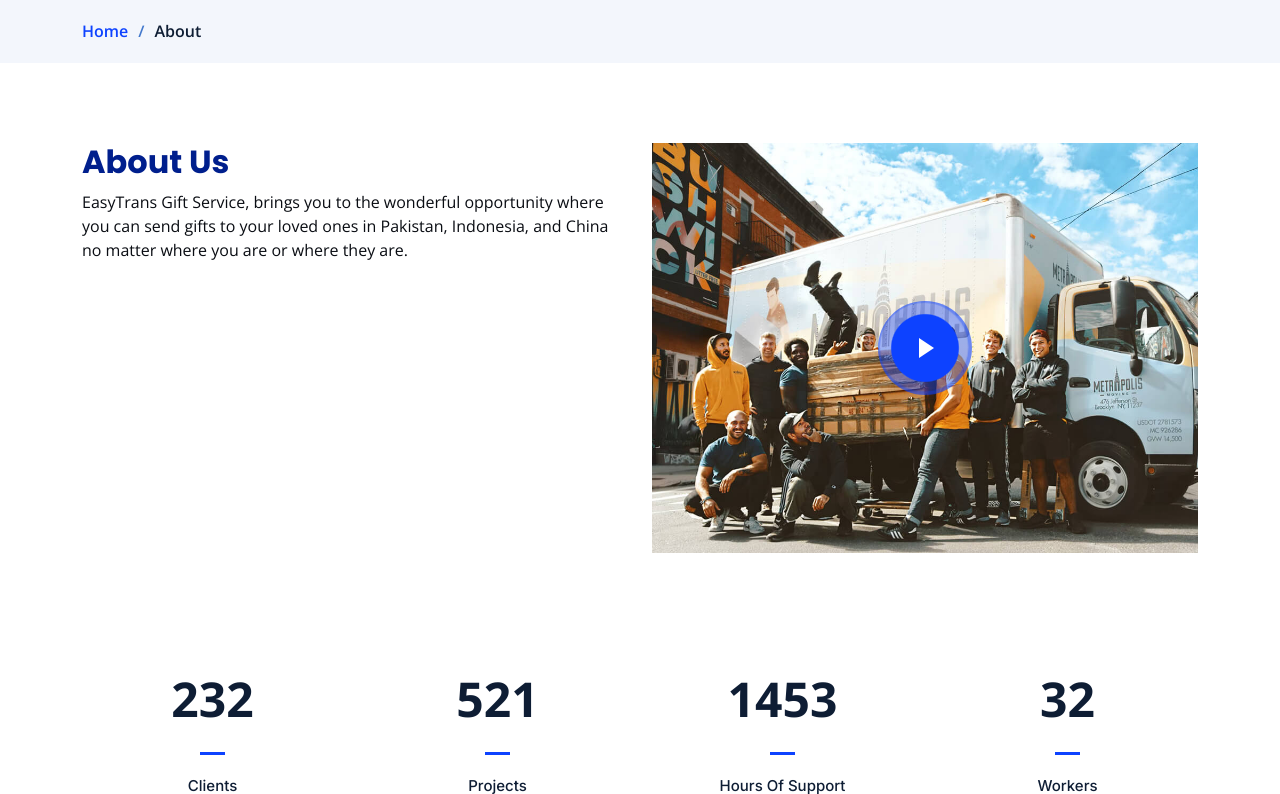
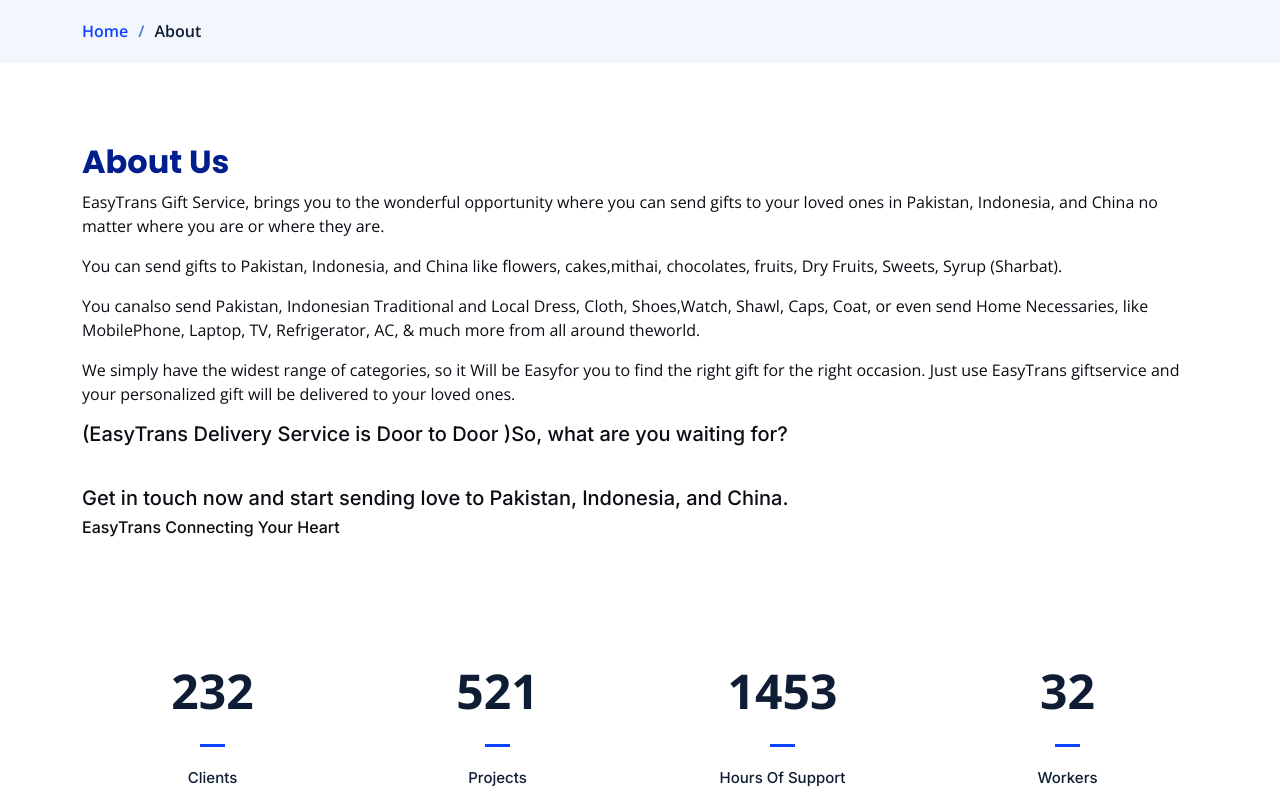
Before and after one commit to Sufiyan-Khanzada/Easttrans-Website-Dashboard, a PHP site: page /about.php in a window 1280 px wide. Shown: the part 384-1178 px from the top of the page. Run offline with PHP 8.4, Linux system fonts and the light colour scheme.

Commit message:
Advance Working

```diff
--- a/about.php
+++ b/about.php
@@ -32,11 +32,11 @@ include 'header.php';
       <div class="container" data-aos="fade-up">
 
         <div class="row gy-4">
-          <div class="col-lg-6 position-relative align-self-start order-lg-last order-first">
+         <!--  <div class="col-lg-6 position-relative align-self-start order-lg-last order-first">
             <img src="assets/img/about.jpg" class="img-fluid" alt="">
             <a href="https://www.youtube.com/watch?v=LXb3EKWsInQ" class="glightbox play-btn"></a>
-          </div>
-          <div class="col-lg-6 content order-last  order-lg-first">
+          </div> -->
+          <div class="col-lg-12 content order-last  order-lg-first">
             <h3>About Us</h3>
             <p>
               EasyTrans Gift Service, brings you to the wonderful opportunity where you can
@@ -44,6 +44,33 @@ include 'header.php';
               you are or where they are.
 
             </p>
+
+
+            <p>
+              You can send gifts to Pakistan, Indonesia, and China like flowers, cakes,mithai,
+              chocolates, fruits, Dry Fruits, Sweets, Syrup (Sharbat).</p>
+              <p>You canalso send
+              Pakistan, Indonesian Traditional and Local Dress, Cloth, Shoes,Watch, Shawl,
+              Caps, Coat, or even send Home Necessaries, like MobilePhone, Laptop, TV,
+              Refrigerator, AC, & much more from all around theworld.</p>
+<p>
+              We simply have the
+              widest range of categories, so it Will be Easyfor you to find the right gift for the
+              right occasion. Just use EasyTrans giftservice and your personalized gift will be
+              delivered to your loved ones.
+            </p>
+            <h5>
+            (EasyTrans Delivery Service is Door to Door )So,
+              what are you waiting for?
+              <h5>
+                <br>
+
+            <h5>Get in touch now and start sending love to Pakistan,
+              Indonesia, and China.</h5>
+              <h6>
+                EasyTrans Connecting Your Heart
+
+              </h6>
             <!-- <ul>
               <li data-aos="fade-up" data-aos-delay="100">
                 <i class="bi bi-diagram-3"></i>
```
